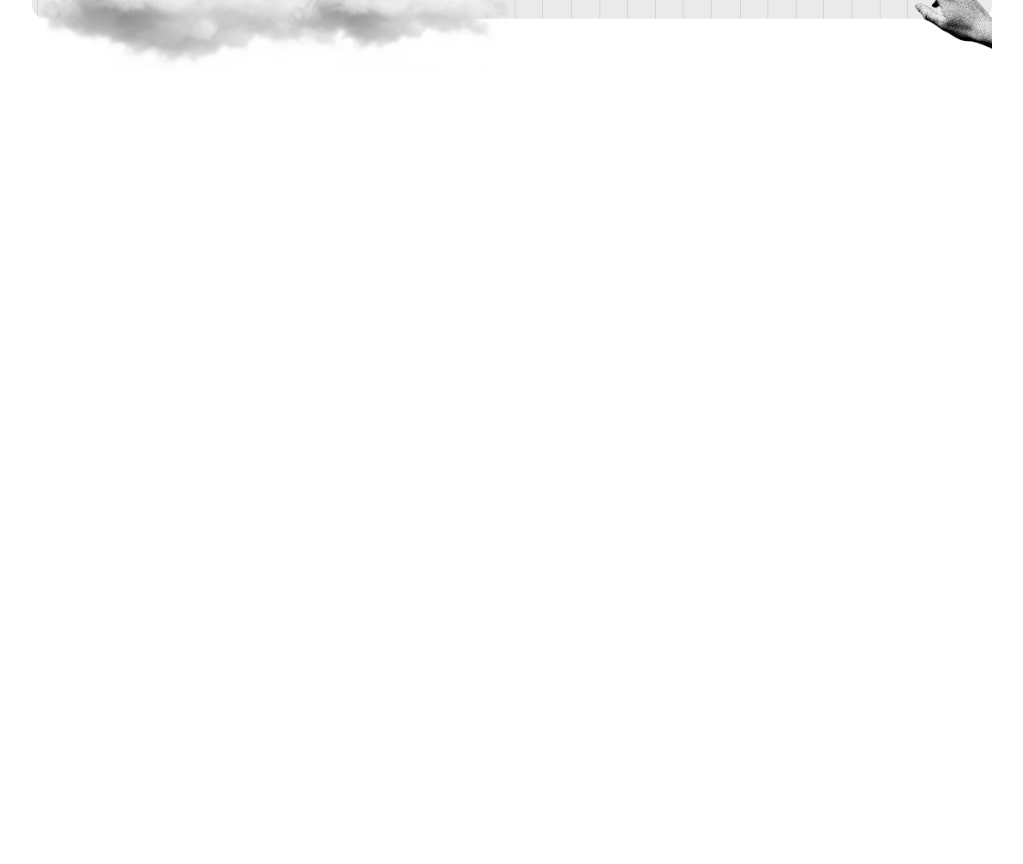
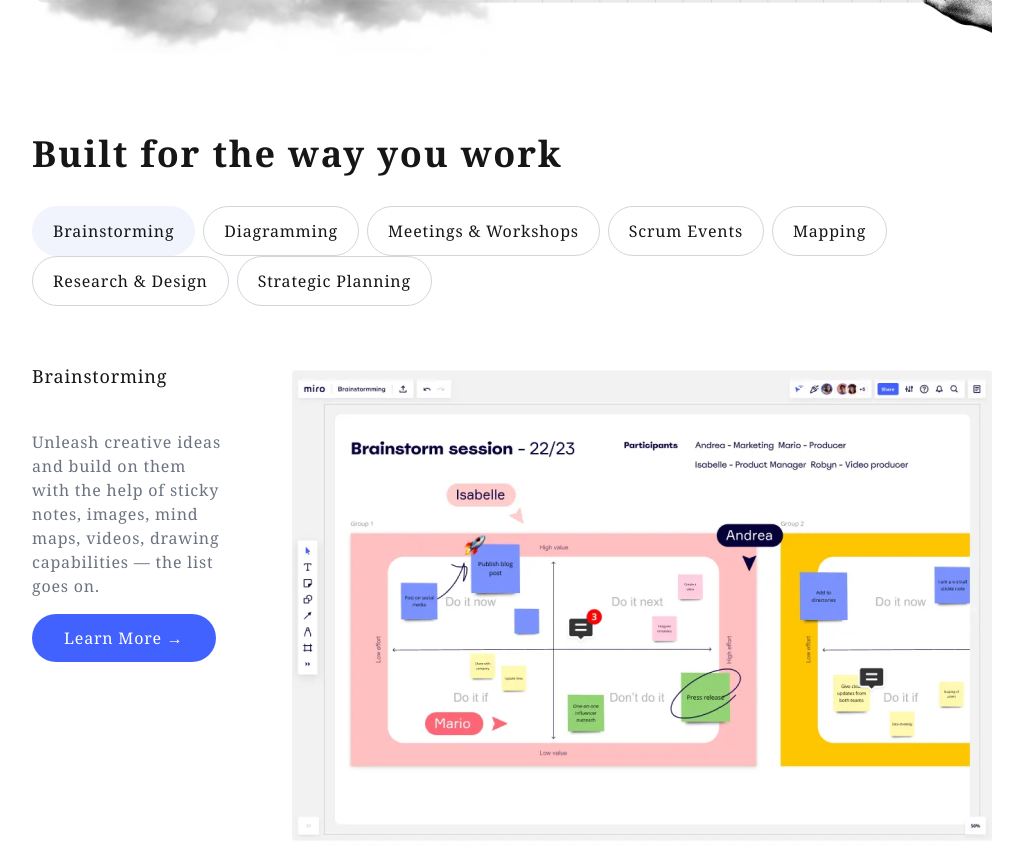
Before and after one commit to Mdabdullah3/Job-Task-React, a React (Create React App) app: page / in a window 1280 px wide. Shown: the part 2900-3764 px from the top of the page, without its empty margins (128-1151 px from the left). Before the commit the page ends 2970 px from the top, so only its background shows below. Built offline with nearby package versions, Linux system fonts and the light colour scheme.

Commit message:
service page desing

```diff
--- a/src/Components/Home/Report.jsx
+++ b/src/Components/Home/Report.jsx
@@ -3,7 +3,7 @@ import reportImg from "../../Assets/snap.png";
 const Report = () => {
   return (
     <div>
-      <div className="w-9/12 mx-auto mt-20 relative">
+      <div className="w-9/12 mx-auto mt-16 relative">
         <img src={reportImg} alt="" />
         <div className=" tracking-wider absolute top-52 right-20 text-center">
           <h1 className="text-xl font-bold">The Ways We Work</h1>
--- /dev/null
+++ b/src/Components/Home/Service.jsx
@@ -0,0 +1,54 @@
+import React from "react";
+import BrainstormingImg from "../../Assets/Brainstormwithoutshadow.jpg.png";
+const Service = () => {
+  return (
+    <div className="w-9/12 mx-auto mt-20">
+      <h1 className="text-4xl font-bold tracking-wider">
+        Built for the way you work
+      </h1>
+      <div className="mt-8 tracking-wider">
+        <div>
+          <button className="px-5 py-3 rounded-full border-[1px] border-[#F1F3FD] bg-[#F1F3FD] mr-2">
+            Brainstorming
+          </button>
+          <button className="px-5 py-3 rounded-full border-[1px] border-gray-300 mr-2">
+            Diagramming
+          </button>
+          <button className="px-5 py-3 rounded-full border-[1px] border-gray-300 mr-2">
+            Meetings & Workshops
+          </button>
+          <button className="px-5 py-3 rounded-full border-[1px] border-gray-300 mr-2">
+            Scrum Events
+          </button>
+          <button className="px-5 py-3 rounded-full border-[1px] border-gray-300 mr-2">
+            Mapping
+          </button>
+          <button className="px-5 py-3 rounded-full border-[1px] border-gray-300 mr-2">
+            Research & Design
+          </button>
+          <button className="px-5 py-3 rounded-full border-[1px] border-gray-300 mr-2">
+            Strategic Planning
+          </button>
+        </div>
+      </div>
+      <div className="flex justify-between mt-10 items-start">
+        <div className="flex-1 mt-4 tracking-wider">
+          <h1 className="text-lg">Brainstorming</h1>
+          <p className="mt-10 w-9/12 text-gray-500">
+            Unleash creative ideas and build on them with the help of sticky
+            notes, images, mind maps, videos, drawing capabilities — the list
+            goes on.
+          </p>
+          <button className="mt-4 bg-primary px-8 tracking-wider py-3 rounded-full text-white">
+            Learn More &#8594;
+          </button>
+        </div>
+        <div className="flex-2">
+          <img src={BrainstormingImg} alt="" className="w-full" />
+        </div>
+      </div>
+    </div>
+  );
+};
+
+export default Service;
--- a/src/Pages/Home.jsx
+++ b/src/Pages/Home.jsx
@@ -6,6 +6,7 @@ import Trusted from "../Components/Home/Trusted";
 import Work from "../Components/Home/Work";
 import Snap from "../Components/Home/Snap";
 import Report from "../Components/Home/Report";
+import Service from "../Components/Home/Service";
 
 const Home = () => {
   return (
@@ -17,6 +18,7 @@ const Home = () => {
       <Work />
       <Snap />
       <Report />
+      <Service />
     </div>
   );
 };
```
